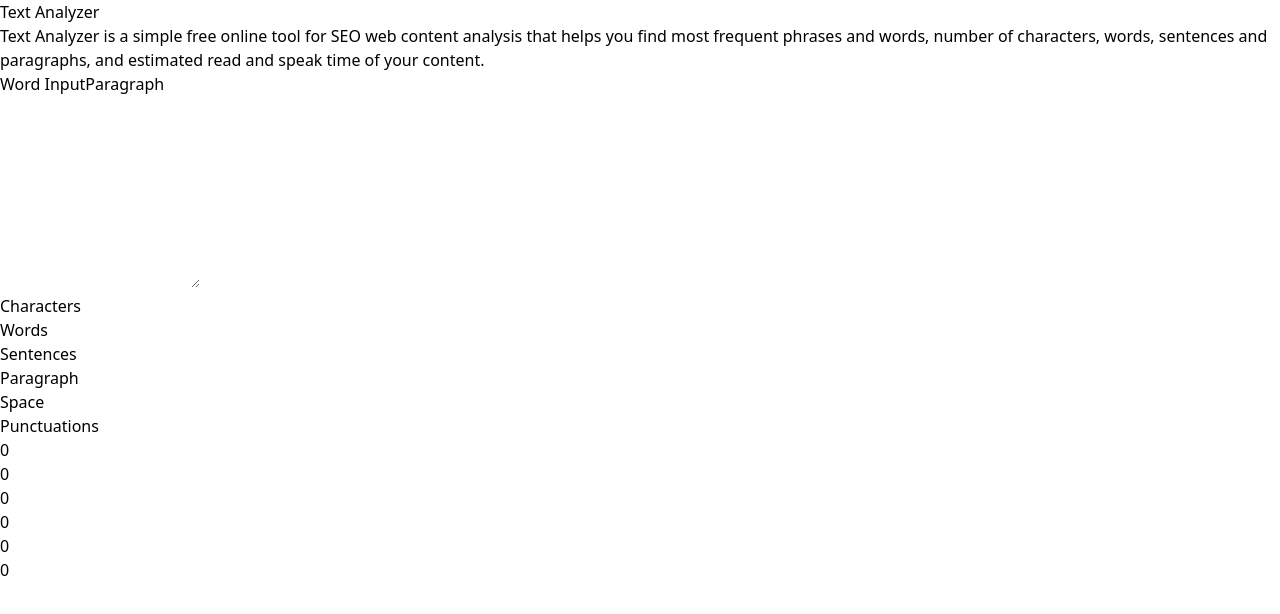
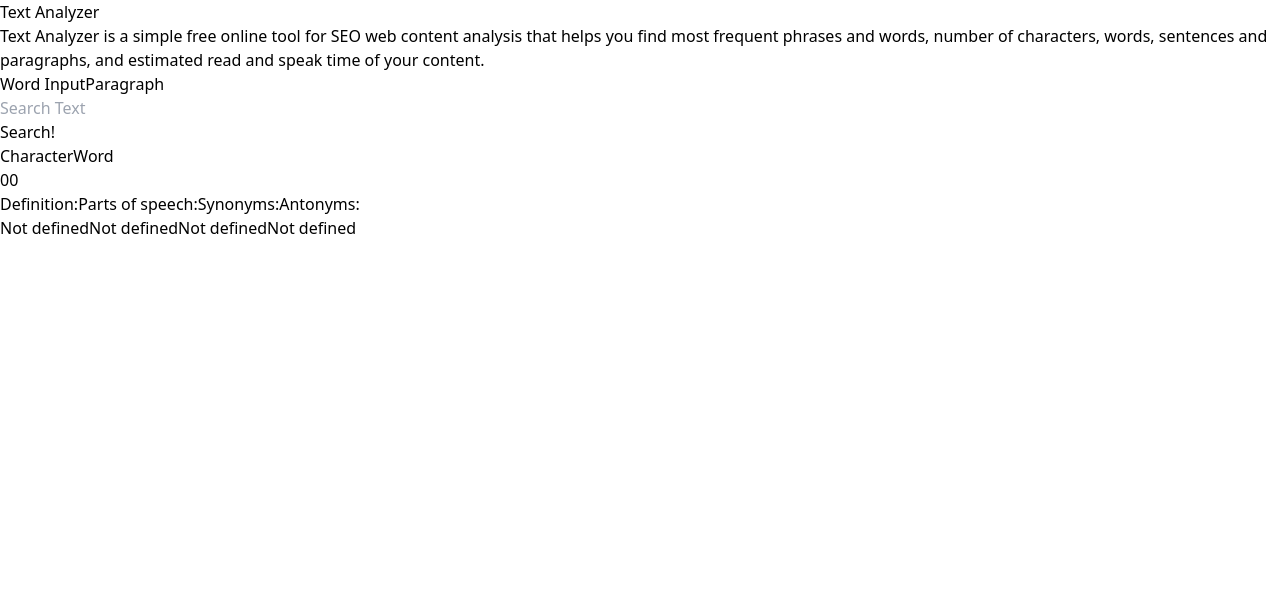
Before and after one commit to juber13/apiwiz, a React (Vite) app: page / in a window 1280 px wide. Shown: the top 614 px of the page. Built offline with nearby package versions, Linux system fonts and the light colour scheme.

Commit message:
add readme file

```diff
--- a/package.json
+++ b/package.json
@@ -11,7 +11,8 @@
   },
   "dependencies": {
     "react": "^18.2.0",
-    "react-dom": "^18.2.0"
+    "react-dom": "^18.2.0",
+    "react-router-dom": "^6.22.3"
   },
   "devDependencies": {
     "@types/react": "^18.2.66",
--- a/src/App.jsx
+++ b/src/App.jsx
@@ -1,6 +1,8 @@
 import React, { useState } from "react"
 import Header from "./components/Header"
-import Content from "./components/Content"
+import Paragraph from "./pages/Paragraph"
+import Word from "./pages/Word";
+import { BrowserRouter, Routes, Route } from "react-router-dom";
 function App() {
   const [isActive, setIsActive] = useState(false);
 
@@ -8,12 +10,19 @@ function App() {
     setIsActive(!isActive)
   }
   return (
-    <div className={`main w-full h-screen flex justify-center items-center ${isActive ? 'bg-black ' : "bg-gray-100"}`}>
-      <div className={`container md:max-w-xl  max-w-[90%]  shadow-xl p-5 rounded-md  0 ${isActive ? 'bg-black border-2 broder border-gray-800 text-white' : "bg-gray-20"}`}>
-        <Header isActive={isActive} setIsActive={setIsActive} activeDarkMode={activeDarkMode} />
-        <Content isActive={isActive} />
+    <BrowserRouter>
+
+      <div className={`main w-full h-screen flex justify-center items-center ${isActive ? 'bg-black ' : "bg-gray-100"}`}>
+        <div className={`container md:max-w-xl  max-w-[90%]  shadow-xl p-5 rounded-md  0 ${isActive ? 'bg-black border-2 broder border-gray-800 text-white' : "bg-gray-20"}`}>
+          <Header isActive={isActive} setIsActive={setIsActive} activeDarkMode={activeDarkMode} />
+           <Routes>
+            <Route path="/" element={<Word  isActive={isActive}/>} />
+            <Route path="/para" element={<Paragraph  isActive={isActive}/>} />
+           </Routes>
+          {/* <Content isActive={isActive} /> */}
+        </div>
       </div>
-    </div>
+    </BrowserRouter>
   )
 }
 export default App
--- /dev/null
+++ b/src/components/Buttons.jsx
@@ -0,0 +1,23 @@
+import React from 'react'
+import { Link } from 'react-router-dom'
+import { useParams } from 'react-router-dom'
+
+const Buttons = ({ isActive }) => {
+    const currentPath = window.location.pathname;
+    return (
+        <>
+            <div className="btn-fields md:max-w-sm  p-1 gap-1 md:gap-0  grid md:grid-cols-2">
+                <Link to={"/"}>
+                    <button className={`text-gray-600 p-1 px-4 bg-white w-[180px]
+                disabled:{true} rounded-md ${currentPath=== "/" && 'shadow-xl'} text-xs  ${isActive && 'bg-black'}`}>Word Input</button>
+                </Link>
+                <Link to={"/para"}>
+                    <button className={`text-gray-600 p-1 px-4 w-[180px]
+                 bg-white border text-xs rounded-md ${currentPath=== "/para" && 'shadow-xl'} ${isActive && 'bg-[#111827]'}`}>Paragraph</button>
+                </Link>
+            </div>
+        </>
+    )
+}
+
+export default Buttons
--- a/src/components/Content.jsx
+++ b/src/pages/Paragraph.jsx
@@ -1,6 +1,6 @@
 import React, { useEffect, useState } from 'react'
-
-const Content = ({isActive}) => {
+import Buttons from '../components/Buttons';
+const Paragraph = ({ isActive }) => {
     const [text, setText] = useState("");
     const [counter, setCounter] = useState(0);
 
@@ -17,7 +17,7 @@ const Content = ({isActive}) => {
     const Punctuations = () => {
         // regex to match punctuations
         const regex = /[,.?:;"'\-_]/g;
-        const matches = text.match(regex) === null ? 0  : text.match(regex).length ;
+        const matches = text.match(regex) === null ? 0 : text.match(regex).length;
         return matches;
     };
 
@@ -32,6 +32,7 @@ const Content = ({isActive}) => {
             setCounter(paraCounter());
         }
     }
+
     useEffect(() => {
         setCounter(paraCounter());
     }, [text])
@@ -40,14 +41,10 @@ const Content = ({isActive}) => {
 
     return (
         <div className='content mt-3 flex flex-col gap-3'>
-            <div className="btn-fields md:max-w-sm  p-1 gap-1 md:gap-0  grid md:grid-cols-2">
-                <button className={`text-gray-600 p-1 px-4 bg-[#f9fafb] w-[180px]  disabled:{true} rounded-md text-xs  ${isActive && 'bg-black'}`}>Word Input</button>
-                <button className={`text-gray-600 p-1 px-4 w-[180px]  bg-white border text-xs rounded-md shadow-xl ${isActive && 'bg-[#111827]'}`}>Paragraph</button>
-            </div>
-
+            <Buttons />
             <div className="area-fiel">
                 <textarea onKeyUp={handleText} rows="8"
-                className={`w-full outline-none resize-none  p-2  ${isActive && 'bg-[#111827] text-white font-bold'}`}></textarea>
+                    className={`w-full outline-none resize-none  p-2  ${isActive && 'bg-[#111827] text-white font-bold'}`}></textarea>
             </div>
 
             <div className={`rounded-md shadow-md grid md:grid-cols-1 grid-cols-2`}>
@@ -73,4 +70,4 @@ const Content = ({isActive}) => {
     )
 }
 
-export default Content
+export default Paragraph
--- /dev/null
+++ b/src/pages/Word.jsx
@@ -0,0 +1,75 @@
+import React, { useEffect, useState } from 'react'
+import Buttons from '../components/Buttons'
+
+const Word = ({ isActive }) => {
+    const [text, setText] = useState('')
+    const [obj, setObject] = useState({})
+
+    const fetchData = async (e) => {
+        e.preventDefault();
+
+        const res = await fetch(`https://api.dictionaryapi.dev/api/v2/entries/en/${text}`);
+        const data = await res.json();
+
+        if (data && data.length > 0) {
+            const { partOfSpeech, definitions, antonyms, synonyms } = data[0].meanings[0];
+            // Assuming definitions is an array, so we'll take the first one for this example
+            const definition = definitions[0].definition;
+            setObject({
+                partOfSpeech,
+                antonym: antonyms[0], // Assuming antonyms is an array, take the first one
+                synonym: synonyms[0], // Assuming synonyms is an array, take the first one
+                definition
+            });
+        }
+    };
+
+    useEffect(() => {
+        fetchData();
+    }, [text]);
+
+    return (
+        <div className='mt-4'>
+            <Buttons />
+            <form className='grid grid-cols-2 items-center mt-3' onSubmit={fetchData}>
+                <div className='form-controll'>
+                    <input value={text} onChange={(e) => setText(e.target.value)} type="text" placeholder='Search Text' className={`text-sm p-2 rounded-md  px-6 outline-none max-w-2xl ${isActive && 'text-black'}`} />
+                </div>
+                <div>
+                    <button className='border p-2 text-sm rounded-md text-gray-500' type='submit'>Search!</button>
+                </div>
+            </form>
+
+            <div className={`result grid grid-rows-2 gap-2 rounded-md mt-3 ${!isActive ? 'bg-gray-200' : 'border border-gray-800'} p-2`}>
+                <div className='grid grid-cols-2 text-sm'>
+                    <span>Character</span>
+                    <span>Word</span>
+                </div>
+
+                <div className='grid grid-cols-2 text-sm'>
+                    <span>{text.split("").length}</span>
+                    <span>{text !== "" ? text.split(" ").length : 0}</span>
+                </div>
+            </div>
+
+            <div className={`footer grid grid-cols-2 rounded-md mt-4 ${!isActive ? 'bg-gray-200' : 'border border-gray-800'} p-2`}>
+                <div className='flex flex-col text-sm font-700 gap-1'>
+                    <span className='font'>Definition:</span>
+                    <span className='font'>Parts of speech:</span>
+                    <span className='font'>Synonyms:</span>
+                    <span className='font'>Antonyms:</span>
+                </div>
+
+                <div className='flex flex-col text-sm gap-1'>
+                    <span className='text-xs'>{obj.definition || "Not defined"}</span>
+                    <span>{obj.partOfSpeech || "Not defined"}</span>
+                    <span>{obj.synonym || "Not defined"}</span>
+                    <span>{obj.antonym || "Not defined"}</span>
+                </div>
+            </div>
+
+        </div>
+    )
+}
+
+export default Word
```
Also changed, not shown: 1 other file (tests, documents, lock files or other folders).
